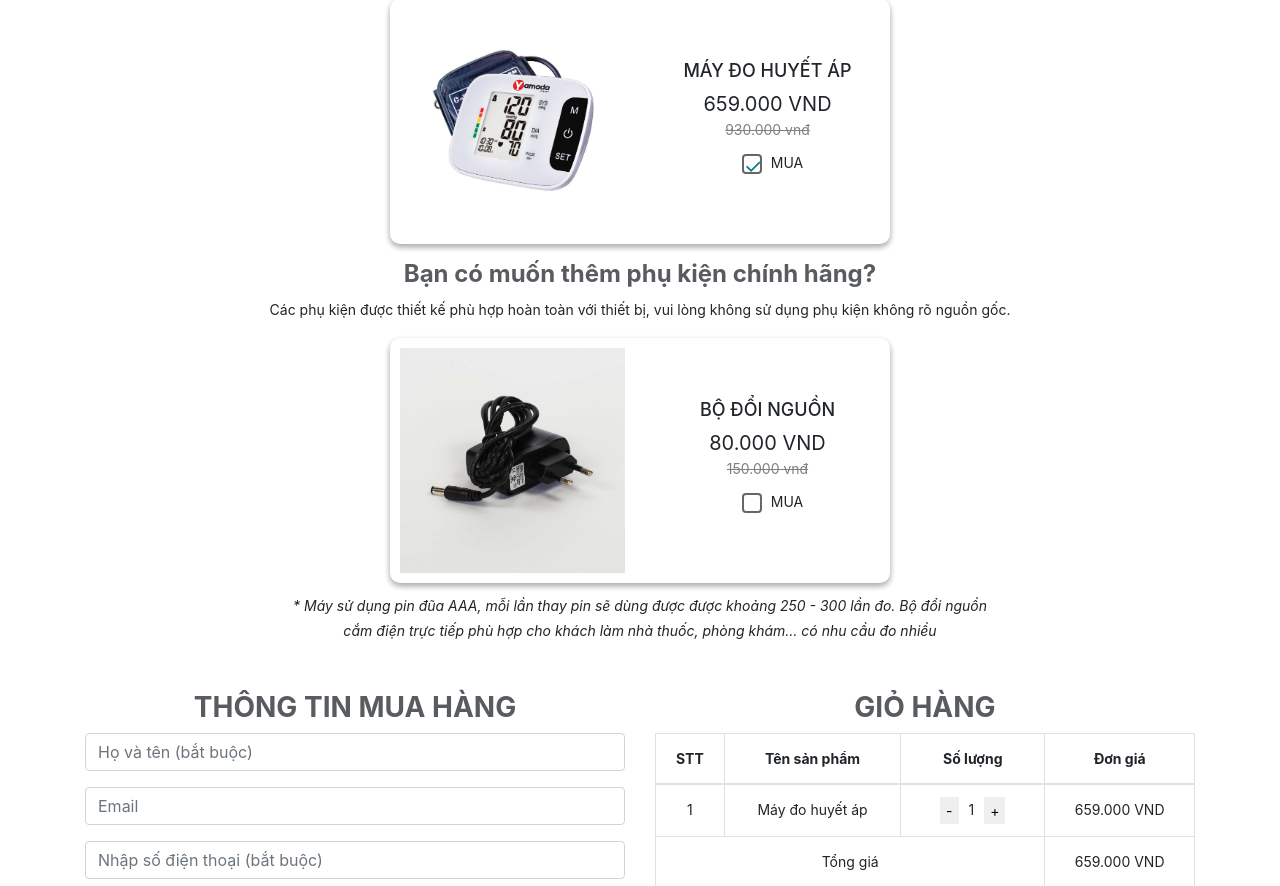
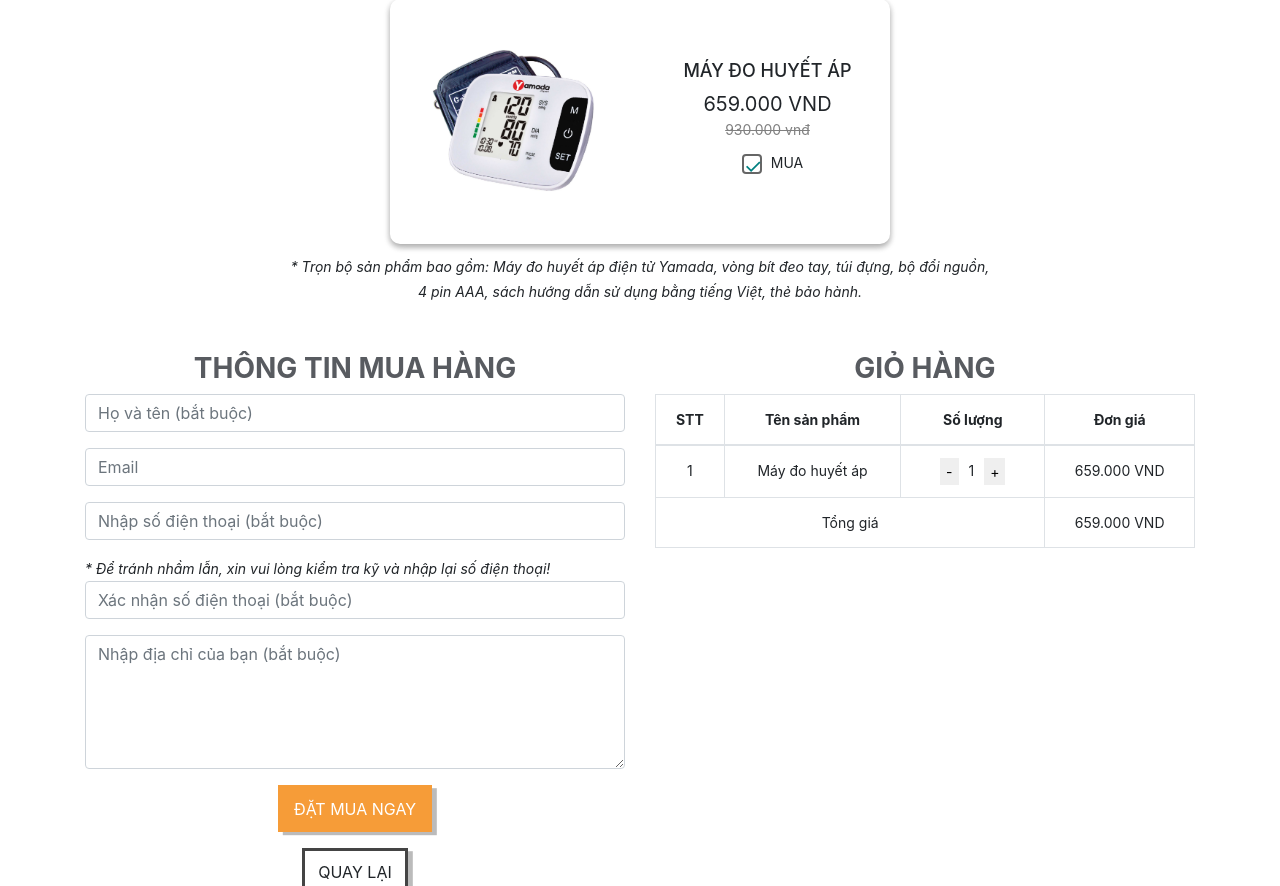
Before and after one commit to muadong200474/yamada, a PHP site: page /dohuyetap/shopping.html in a window 1280 px wide. Shown: the part 150-1036 px from the top of the page. Run offline with PHP 8.4, Linux system fonts and the light colour scheme; some libraries are stand-ins or nearby versions.

Commit message:
duonghuyet index + huyetap shopping

```diff
--- a/doduonghuyet/css/doduonghuyet.css
+++ b/doduonghuyet/css/doduonghuyet.css
@@ -44,9 +44,9 @@
   font-size: 2rem;
   text-transform: uppercase;
   font-weight: 800;
-  background-color: rgb(80, 176, 227);
+  background: linear-gradient(-90deg, #fafafa, #fafaf2, #ebece9);
   padding: 20px 0 10px 0;
-  color: var(--light);
+  color: #202020;
   margin-bottom: 0;
 }
 .section-title {
--- a/doduonghuyet/index.html
+++ b/doduonghuyet/index.html
@@ -136,7 +136,7 @@
       <h1 class="text-center">Máy đo đường huyết YAMADA</h1>
 
       <img
-        data-original="image/banner.jpg"
+        data-original="/assets/img/duonghuyet.jpg"
         class="img-fluid lazy"
         alt="banner may do duong huyet"
       />
--- a/dohuyetap/shopping.html
+++ b/dohuyetap/shopping.html
@@ -141,7 +141,7 @@
         </div>
       </div>
 
-      <h4 class="mt-3">Bạn có muốn thêm phụ kiện chính hãng?</h4>
+      <!-- <h4 class="mt-3">Bạn có muốn thêm phụ kiện chính hãng?</h4>
       <p>
         Các phụ kiện được thiết kế phù hợp hoàn toàn với thiết bị, vui lòng
         không sử dụng phụ kiện không rõ nguồn gốc.
@@ -171,12 +171,12 @@
             </div>
           </div>
         </div>
-      </div>
+      </div> -->
       <p style="max-width: 700px; margin: 10px auto 0">
         <i>
-          * Máy sử dụng pin đũa AAA, mỗi lần thay pin sẽ dùng được được khoảng
-          250 - 300 lần đo. Bộ đổi nguồn cắm điện trực tiếp phù hợp cho khách
-          làm nhà thuốc, phòng khám… có nhu cầu đo nhiều
+          * Trọn bộ sản phẩm bao gồm: Máy đo huyết áp điện tử Yamada, vòng bít
+          đeo tay, túi đựng, bộ đổi nguồn, 4 pin AAA, sách hướng dẫn sử dụng
+          bằng tiếng Việt, thẻ bảo hành.
         </i>
       </p>
 
@@ -547,9 +547,11 @@
                   address: customer.address,
                   email: customer.email,
                   products:
-                    strForEmail(products[0]) + ', ' + strForEmail(products[1]),
-                  // ', ' +
-                  // strForEmail(products[2]),
+                    strForEmail(products[0]) +
+                    ', ' +
+                    strForEmail(products[1]) +
+                    ', ' +
+                    strForEmail(products[2]),
                   total: totalPrice,
                 };
                 //send email
@@ -585,8 +587,8 @@
             let total = 0;
             total +=
               this.finalPriceOf(this.products[0]) +
-              this.finalPriceOf(this.products[1]);
-            // this.finalPriceOf(this.products[2]);
+              this.finalPriceOf(this.products[1]) +
+              this.finalPriceOf(this.products[2]);
             // final result
             return total;
           },
```
Also changed, not shown: assets/img/duonghuyet.jpg, doduonghuyet/image/banner.jpg (deleted).
